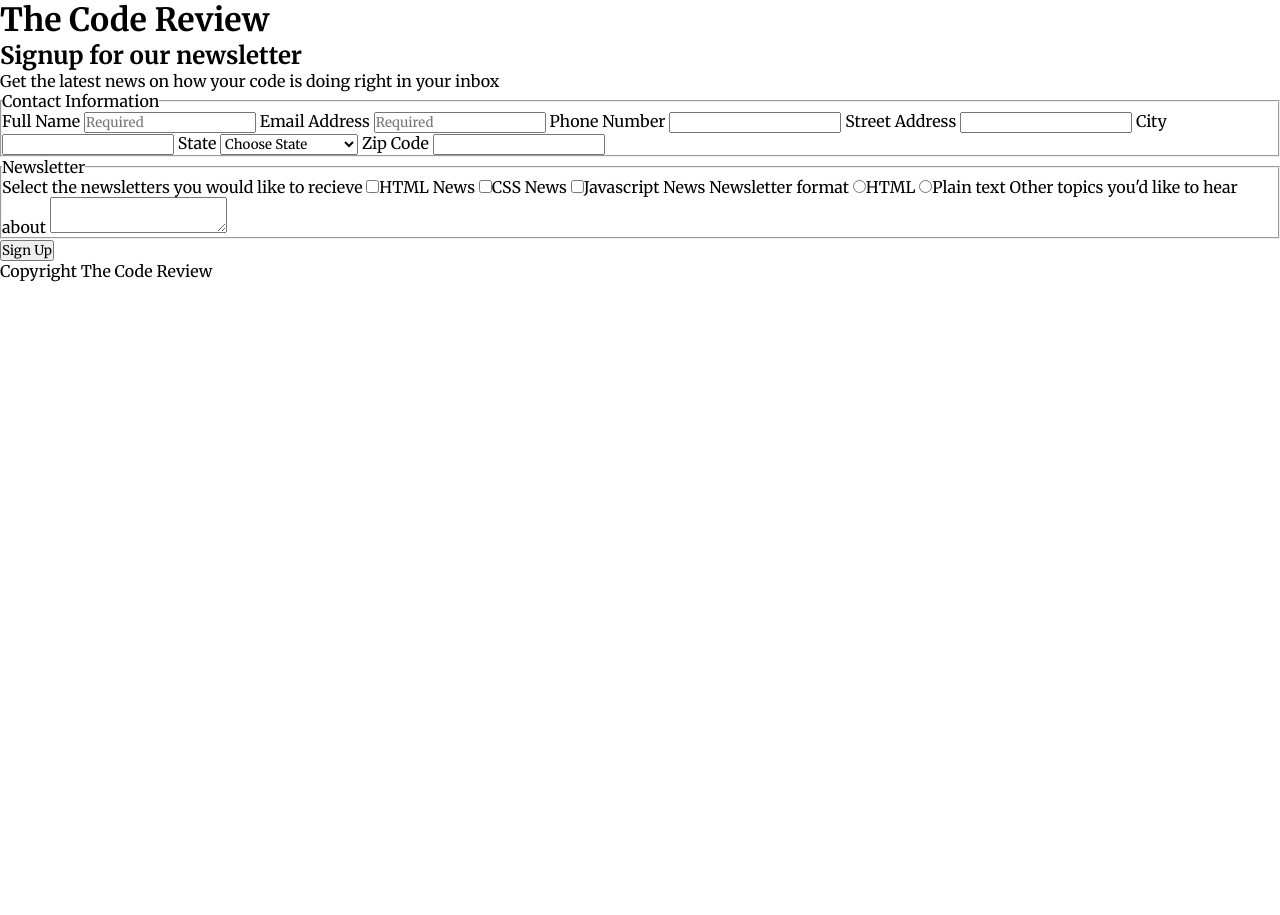
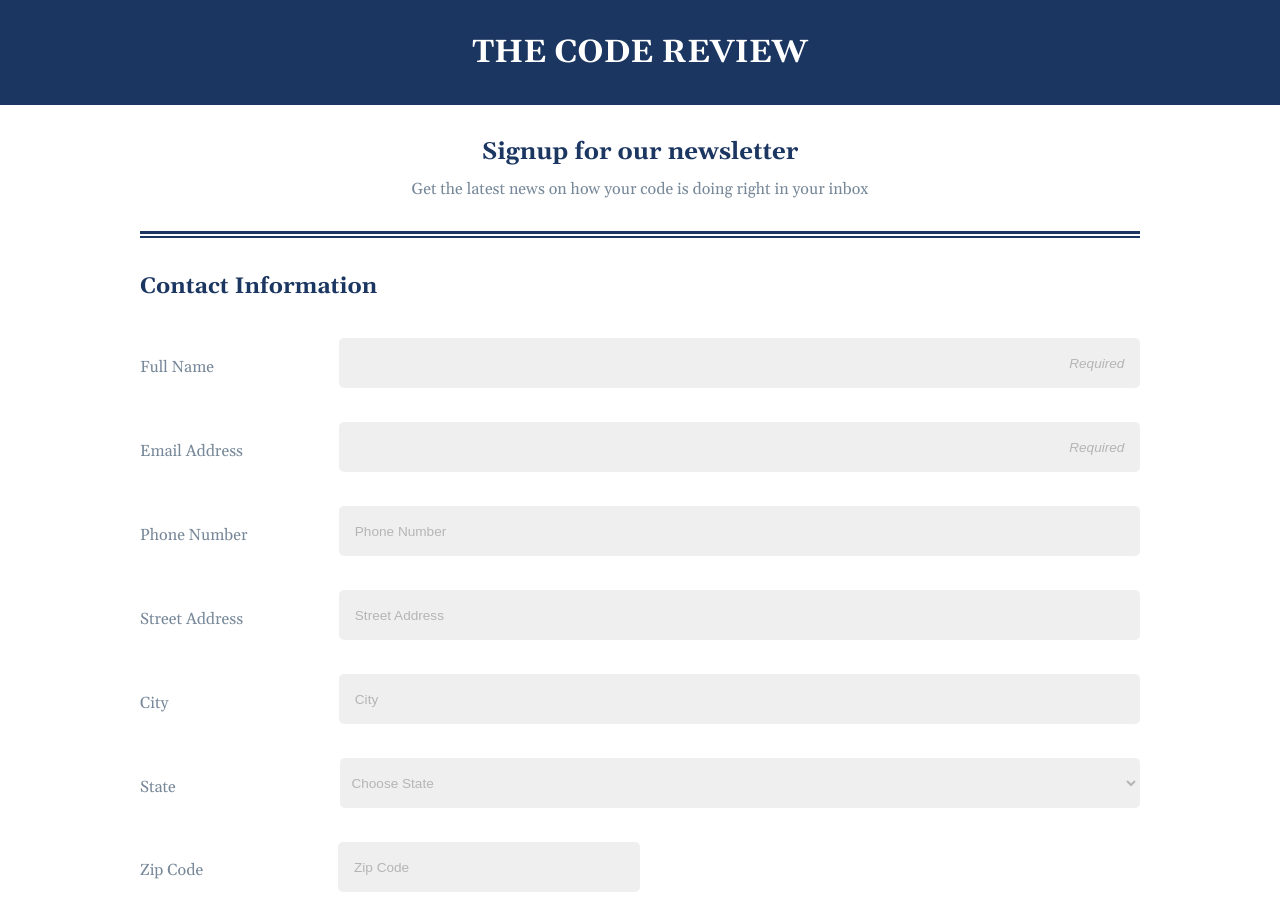
Before and after one commit to claire-ca/TechDegree-project-3, a plain HTML site: page index.html in a window 1280 px wide. Shown: the top 915 px of the page. Before the commit the page ends 800 px from the top, so only its background shows below. Drawn offline with nearby package versions, Linux system fonts and the light colour scheme.

Commit message:
Final Styles

```diff
--- a/css/styles.css
+++ b/css/styles.css
@@ -1,6 +1,201 @@
 * {
+    box-sizing: border-box;
     margin: 0;
     padding: 0;
-    box-sizing: border-box;
+}
+
+/* Base Styles */
+
+body {
+    color: lightslategray;
+    font-family: 'Gelasio', serif;
+    font-size: 16px;
+    margin: 0 auto;
+    text-align: left;
+}
+
+header {
+    text-align: center;
+}
+
+main {
+    margin-top: 2px;
+    border-top: 2px solid #1b3661;;
+}
+
+fieldset {
+    border: none;
+}
+
+legend {
+    color: #1b3661;
+    font-size: 1.4em;
+    font-weight: bold;
+}
+
+input {
+    text-indent: 1em;
+}
+
+input[type=checkbox],
+input[type=radio] {
+    margin-right: 1em;
+}
+
+select {
+    text-indent: 0.5em;
+    color: rgb(182, 181, 181)!important;
+}
+
+textarea {
+    height: 100px;
+    padding: 1em 0;
+    background-color: #fff;
+    text-indent: 1em;
+}
+
+::placeholder {
+    color: rgb(182, 181, 181);
+    padding-right: 1em;
+}
+
+footer {
+    font-size: 0.9em;
+    font-style: italic;
+    text-align: center;
+    padding: 2em 0;
+}
+
+/* LAYOUT STYLES */
+
+.container {
+    width: 90%;
+    margin: 0 auto;
+}
+
+.page-title {
+    background-color: #1b3661;
+    color: #fff;
+    padding: 1em 0;
+    text-transform: uppercase;
+}
+
+.intro {
+    padding: 2em 0;
+    border-bottom: 3px solid #1b3661;;
+}
+
+.intro h2 {
+    color: #1b3661;
+    margin-bottom: 0.5em;
+}
+
+.contact-info {
+    border-bottom: 2px solid #1b3661;;
+    padding: 1.5em 0;
+}
+
+.contact-info legend,
+.newsletter legend {
+    padding-top: 1.5em;
+}
+
+.contact-info input,
+.contact-info select,
+textarea {
+    background-color: #EFEFEF;
+    border-radius: 5px;
+    border-color: transparent;
+    color: slategrey;
+    display: block;
+    font-size: 0.85em;
+    width: 100%;
+    margin: 1em 0 1.5em;
+    transition: background-color ease-in 0.5s;
+}
+
+.contact-info input,
+.contact-info select {
+    height: 50px;
+}
+
+input:focus,
+select:focus,
+textarea:focus {
+    border: 2px solid #1b3661;
+}
+
+input:focus,
+select:focus {
+    background-color: rgba(27,54,97,0.2);
+}
+
+textarea:focus {
+    background-color: #fff;
+}
+
+.required-fields::placeholder {
+    text-align: right;
+    font-style: italic;
+}
+
+#zip {
+    width: 50%;
+}
+
+.bg-color {
+    background-color: rgba(27,54,97,0.15);
+}
+
+.newsletter legend {
+    margin-bottom: 1.25em;
+}
+
+.newsletter-labels {
+    display: inline-block;
+    margin-bottom: 0.5em;
+}
+
+.newsletter-labels:not(:first-of-type){
+    margin-top: 2em;
+}
+
+.group{
+    padding: 0.5em;
+}
+
+.sign-up-btn {
+    background-color: #30c2c9;
+    border: none;
+    border-radius: 5px;
+    color: #fff;
+    cursor: pointer;
     font-family: 'Merriweather', serif;
+    font-size: 1.2em;
+    margin-top: 0.3em;
+    padding: 1em 0;
+    width: 100%;
 }
+
+@media screen and (min-width: 768px) {
+    .container {
+        max-width: 1000px;
+    }
+    .flex {
+        display: flex;
+        align-items: center;
+    }
+    .flex label {
+        flex: 1;
+    }
+    .flex input,
+    .flex select {
+        flex: 4;
+    }
+    .flex #zip {
+        flex: 1.5;
+    }
+    .zip-code {
+        width: 50%;
+    }
+}
--- a/index.html
+++ b/index.html
@@ -4,45 +4,58 @@
     <head>
         <title>Online Registration Form</title>
         <meta name=viewport content="width=device-width, initial-scale=1">
-        <link href="https://fonts.googleapis.com/css?family=Merriweather:400,400i,700&display=swap" rel="stylesheet">
+        <link href="https://fonts.googleapis.com/css?family=Gelasio:400,400i,700&display=swap" rel="stylesheet">
         <link rel="stylesheet" type="text/css" href="css/styles.css">
     </head>
 
     <body>
         <header>
 
-            <h1>The Code Review</h1>
+            <h1 class="page-title">The Code Review</h1>
 
-            <div>
+            <div class="container">
+                <div class="intro">
                     <h2>Signup for our newsletter</h2>
                     <p>Get the latest news on how your code is doing right in your inbox</p>
                 </div>
-
+            </div>
         </header>
 
+        <div class="container">
             <main>
 
                 <form action="index.html" method="POST">
 
-                <fieldset>
+                    <fieldset class="contact-info">
 
                         <legend>Contact Information</legend>
 
+                        <div class="flex">
                             <label for="full-name">Full Name</label>
-                    <input type="text" name="signup_name" id="full-name" placeholder="Required" required>
+                            <input type="text" name="signup_name" id="full-name" class="required-fields" placeholder="Required" required>
+                        </div>
 
+                        <div class="flex">
                             <label for="email">Email Address</label>
-                    <input type="email" name="signup_email" id="email" placeholder="Required" required>
+                            <input type="email" name="signup_email" id="email" class="required-fields" placeholder="Required" required>
+                        </div>
 
+                        <div class="flex">
                             <label for="phone-no">Phone Number</label>
-                    <input type="tel" name="signup_phone" id="phone-no">
+                            <input type="tel" name="signup_phone" id="phone-no" placeholder="Phone Number">
+                        </div>
 
+                        <div class="flex">
                             <label for="address">Street Address</label>
-                    <input type="text" name="signup_address" id="address">
+                            <input type="text" name="signup_address" id="address" placeholder="Street Address">
+                        </div>
 
+                        <div class="flex">
                             <label for="city">City</label>
-                    <input type="text" name="signup_city" id="city">
+                            <input type="text" name="signup_city" id="city" placeholder="City">
+                        </div>
 
+                        <div class="flex">
                             <label for="state">State</label>
                             <select name="signup_state" id="state">
                                 <option value="">Choose State</option>
@@ -105,42 +118,62 @@
                                     <option value="uk_norther_ireland">Nothern Ireland</option>
                                 </optgroup>
                             </select>
+                        </div>
 
+                        <div class="flex zip-code">
                             <label for="zip">Zip Code</label>
-                    <input type="text" name="signup_zip" id="zip">
+                            <input type="text" name="signup_zip" id="zip" placeholder="Zip Code">
+                        </div>
 
                     </fieldset>
 
-                <fieldset>
+                    <div class="bg-color">
+
+                        <fieldset class="newsletter">
 
                             <legend>Newsletter</legend>
 
-                    <label>Select the newsletters you would like to recieve</label>
+                            <label class="newsletter-labels">Select the newsletters you would like to recieve</label>
+
+                            <div class="group">
                             <input type="checkbox" name="signup_newsletter" id="html" value="html-news"><label for="html">HTML News</label>
+                            </div>
+                            <div class="group">
                             <input type="checkbox" name="signup_newsletter" id="css" value="css-news"><label for="css">CSS News</label>
+                            </div>
+                            <div class="group">
                             <input type="checkbox" name="signup_newsletter" id="javascript" value="javascript-news"><label for="javascript">Javascript News</label>
+                            </div>
 
-                    <label>Newsletter format</label>
+                            <label class="newsletter-labels">Newsletter format</label>
+
+                            <div class="group">
                             <input type="radio" name="format" id="html-format" value="html-format"><label for="html-format">HTML</label>
+                            </div>
+                            <div class="group">
                             <input type="radio" name="format" id="plain-text" value="plain-text"><label for="plain-text">Plain text</label>
+                            </div>
 
-                    <label for="topics">Other topics you'd like to hear about</label>
-                    <textarea name="signup_topics" id="topics"></textarea>
+                            <label for="topics" class="newsletter-labels">Other topics you'd like to hear about</label>
+                            <textarea name="signup_topics" id="topics" placeholder="Please write your suggestions here"></textarea>
+
 
                         </fieldset>
 
-                <button type="submit">Sign Up</button>
+                        <button type="submit" class="sign-up-btn">Sign Up</button>
+
+                    </div>
 
                 </form>
 
             </main>
-
+        </div>
         <footer>
 
             <p>Copyright The Code Review</p>
 
         </footer>
-
+        <script> </script>
     </body>
 
 </html>
```
Also changed, not shown: css/normalize.css (added). Lines whose indentation alone changed are shown as unchanged.
